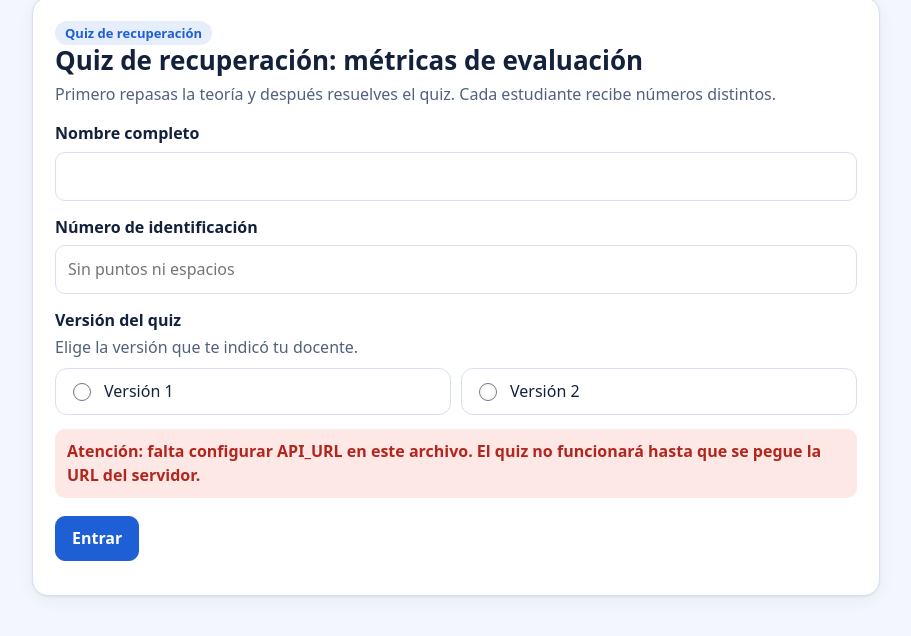
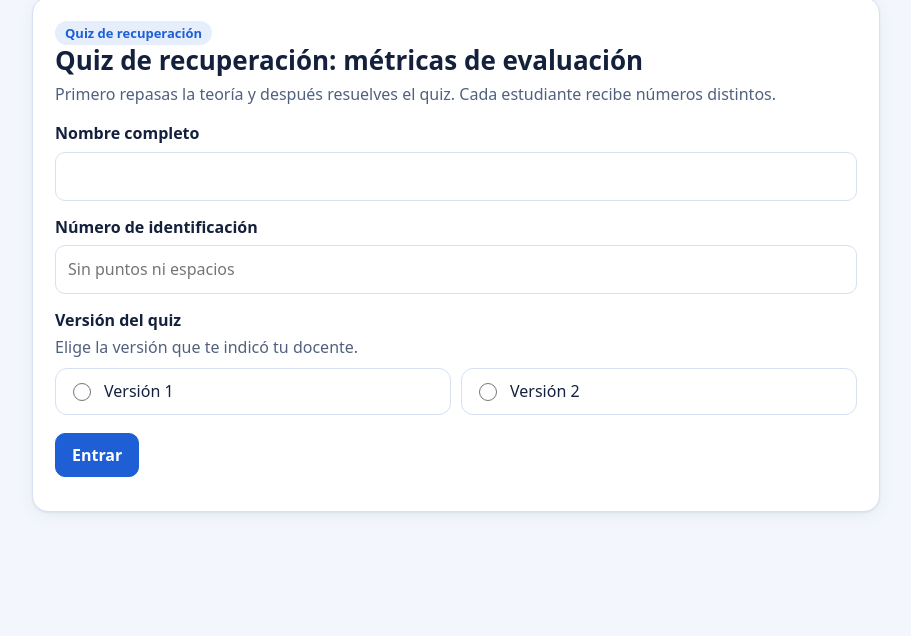
Before and after one commit to Marcela-Cifuentes/QuizML, a plain HTML site: page recuperacion/index.html in a window 1280 px wide. Shown: the part 76-712 px from the top of the page, without its empty margins (184-1095 px from the left). Drawn offline with Linux system fonts and the light colour scheme.

Commit message:
Conecta el quiz de recuperación con su servidor de Apps Script
Co-Authored-By: Claude Opus 5.5 <noreply@anthropic.com>
Claude-Session: https://claude.ai/code/session_01Xh179n8daegs8UdY8MJZnd

```diff
--- a/recuperacion/index.html
+++ b/recuperacion/index.html
@@ -365,7 +365,7 @@ body.bloqueo input{-webkit-user-select:text;user-select:text}
 
 /* ======================= CONFIGURACIÓN (la docente edita aquí) ======================= */
 const CONFIG = {
-  API_URL: '',                 // pega aquí la URL /exec de tu implementación de Apps Script
+  API_URL: 'https://script.google.com/macros/s/AKfycbzH1b6qiBt0inrl_epMZr9_I_oYLZKi5gDQNUOtktqn_RZPgXYHjEWruzdxmedy6K8/exec',                 // pega aquí la URL /exec de tu implementación de Apps Script
   TEORIA_EN_QUIZ: 'formulario',// 'formulario' (solo las 5 fórmulas), 'completa' (toda la teoría) o 'ninguna'
   AUTOENTREGAR: true,          // entrega sola cuando se acaba el tiempo
   GUARDAR_CADA_MS: 3000
```
